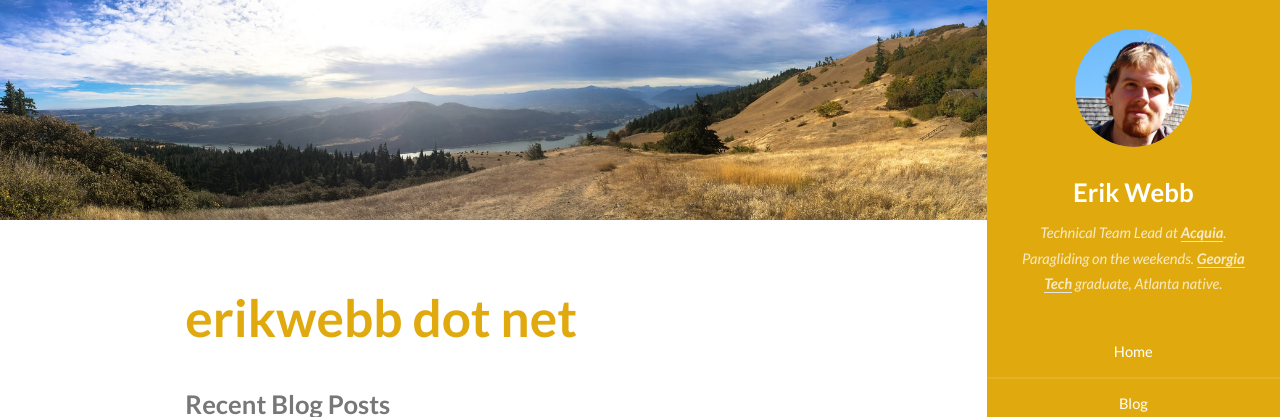
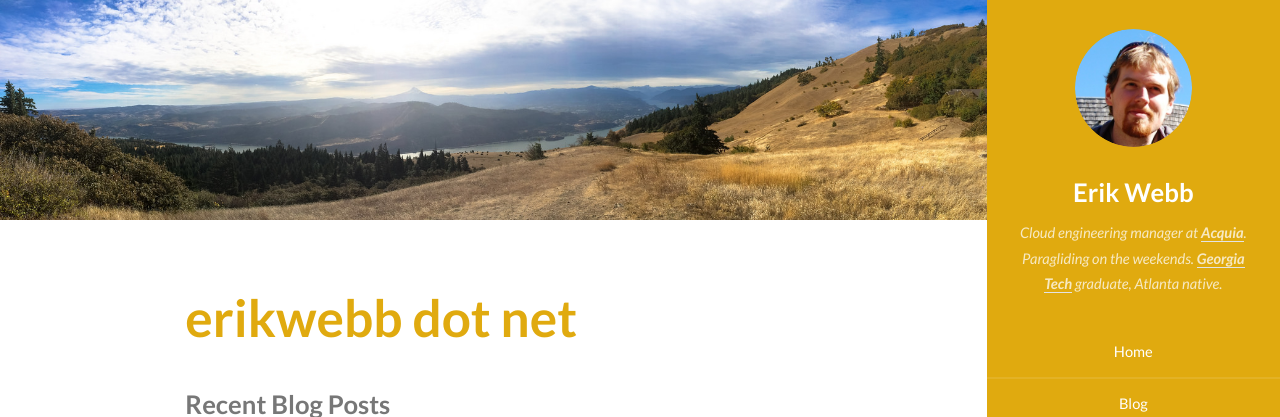
Before and after one commit to erikwebb/erikwebb.github.io, a Jekyll site: the page built from index.html, in a window 1280 px wide. Shown: the top 417 px of the page. Built offline with Jekyll 4.4.1, drawn with Linux system fonts in a browser that asks for light colours.

Commit message:
Change job title in bio

```diff
--- a/_layouts/default.html
+++ b/_layouts/default.html
@@ -47,7 +47,7 @@
 					<header>
 						<a href="/"><span class="image avatar"><img src="{{ site.author.headshot }}" alt="{{ site.name }}" /></span></a>
 						<h1 id="logo"><a href="/">{{ site.author.name }}</a></h1>
-						<p><em>Technical Team Lead</em> at <strong><a href="https://www.acquia.com/">Acquia</a></strong>. Paragliding on the weekends. <strong><a href="http://www.gatech.edu/">Georgia Tech</a></strong> graduate, Atlanta native.</p>
+						<p><em>Cloud engineering manager</em> at <strong><a href="https://www.acquia.com/">Acquia</a></strong>. Paragliding on the weekends. <strong><a href="http://www.gatech.edu/">Georgia Tech</a></strong> graduate, Atlanta native.</p>
 					</header>
 					<nav id="nav">
 						<ul>
```
